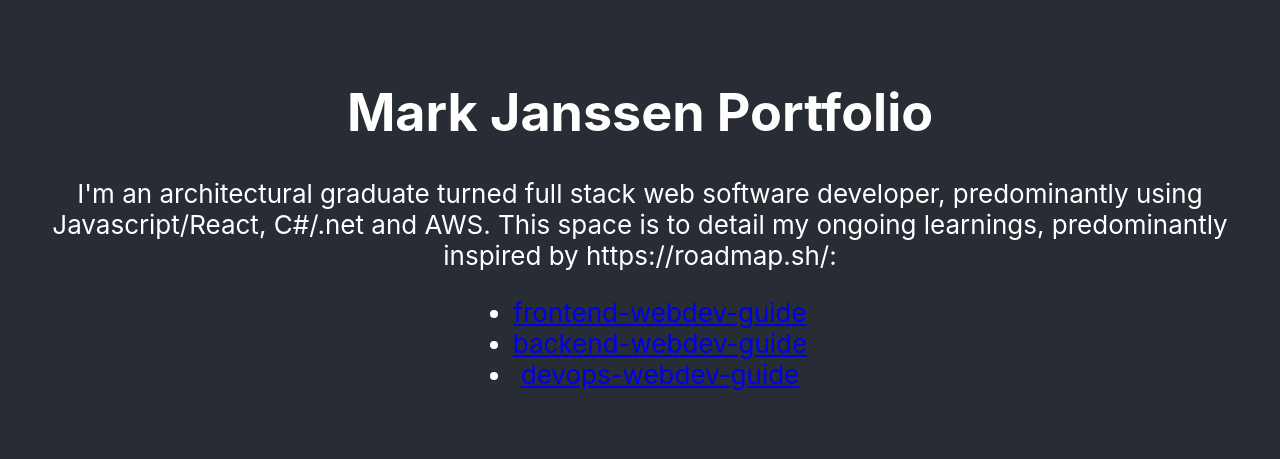
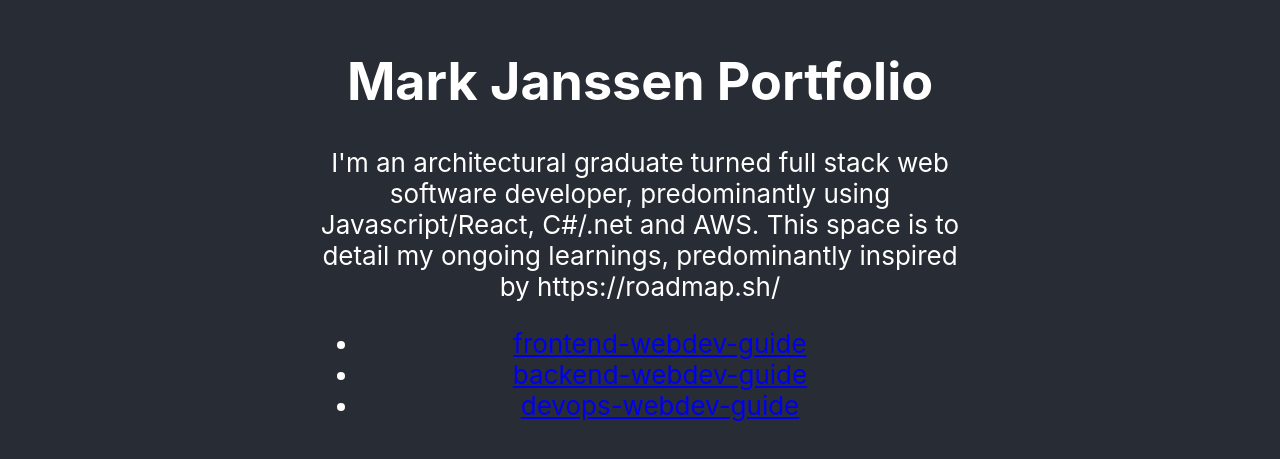
Before and after one commit to Mark-Cooper-Janssen-Vooles/portfolio_guides, a React (Create React App) app: page / in a window 1280 px wide. Shown: the part 169-628 px from the top of the page. Built offline with nearby package versions, Linux system fonts and the light colour scheme.

Commit message:
Add style

```diff
--- a/src/App.css
+++ b/src/App.css
@@ -5,12 +5,6 @@
 .App-logo {
   height: 40vmin;
   pointer-events: none;
-}
-
-@media (prefers-reduced-motion: no-preference) {
-  .App-logo {
-    animation: App-logo-spin infinite 20s linear;
-  }
 }
 
 .App-header {
@@ -28,6 +22,10 @@
   color: #61dafb;
 }
 
+.Content-wrap {
+  width: 50%;
+}
+
 @keyframes App-logo-spin {
   from {
     transform: rotate(0deg);
--- a/src/App.js
+++ b/src/App.js
@@ -4,10 +4,11 @@
   return (
     <div className="App">
       <header className="App-header">
+        <div className="Content-wrap">
           <h1>Mark Janssen Portfolio</h1>
           <div>
             I'm an architectural graduate turned full stack web software developer, predominantly using Javascript/React, C#/.net and AWS.
-          This space is to detail my ongoing learnings, predominantly inspired by https://roadmap.sh/:
+            This space is to detail my ongoing learnings, predominantly inspired by https://roadmap.sh/
           </div>
           <ul>
             <li>
@@ -20,6 +21,7 @@
               <a href="https://github.com/Mark-Cooper-Janssen-Vooles/devops-webdev-guide">devops-webdev-guide</a>
             </li>
           </ul>
+        </div>
       </header>
     </div>
   );
```
Lines whose indentation alone changed are shown as unchanged.
